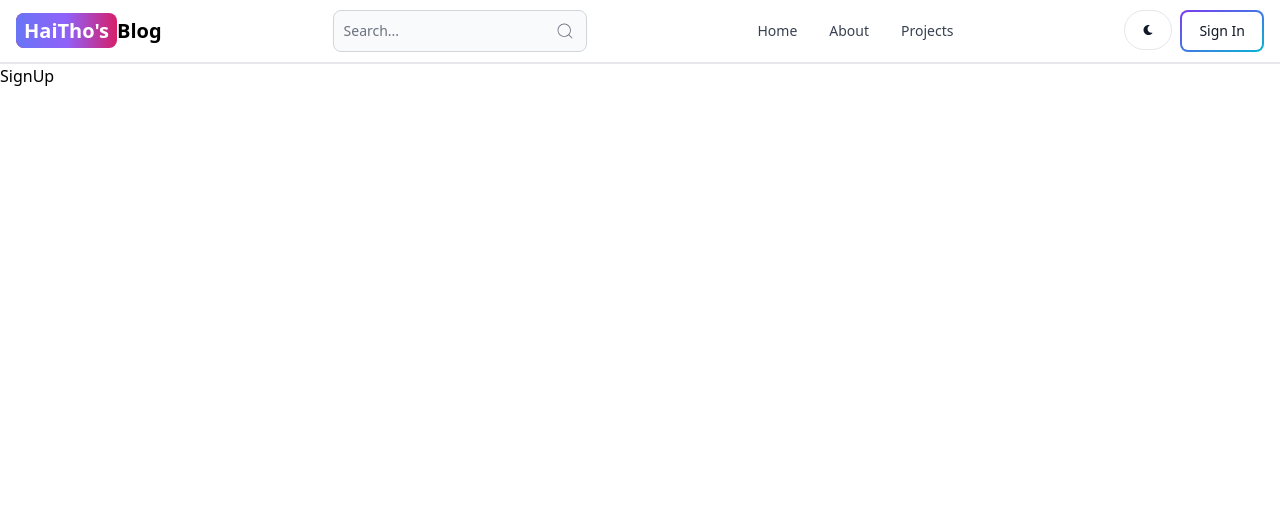
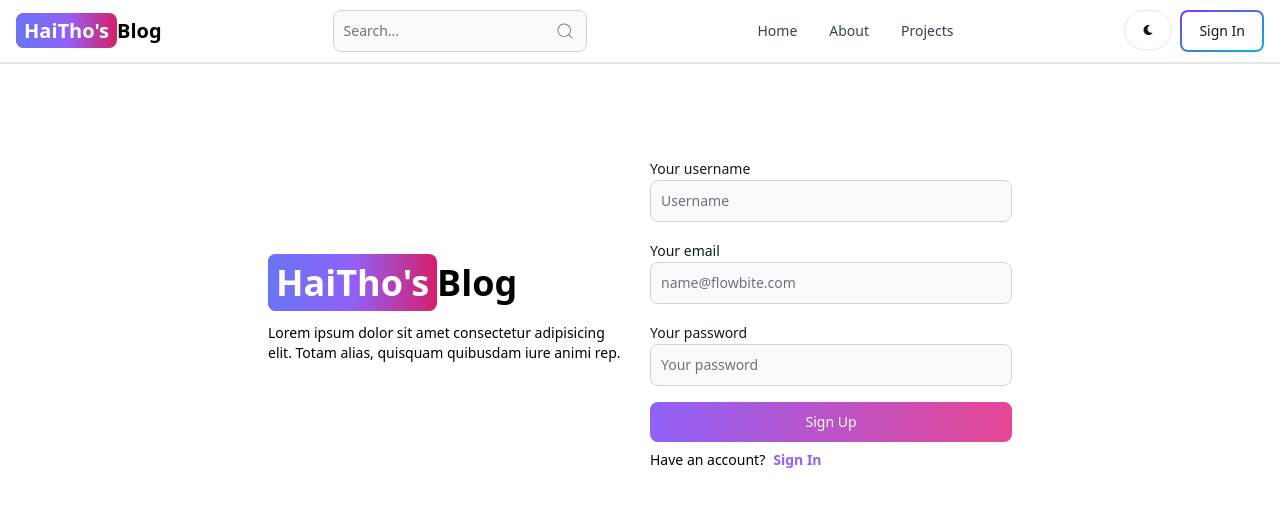
Before and after one commit to LeHaiTho/blog-project, a React (Vite) app in the folder client/: page /sign-up in a window 1280 px wide. Shown: the top 506 px of the page. Built offline with nearby package versions, Linux system fonts and the light colour scheme.

Commit message:
create sign up page UI

```diff
--- a/client/src/pages/SignUp.jsx
+++ b/client/src/pages/SignUp.jsx
@@ -1,5 +1,53 @@
+import { Button, Label, TextInput } from "flowbite-react";
+import { Link } from "react-router-dom";
+
 function SignUp() {
-    return <div>SignUp</div>;
+    return (
+        <div className="mt-20 min-h-screen">
+            <div className="flex flex-col p-3 md:flex-row max-w-3xl mx-auto gap-5 md:items-center">
+            {/* left */}
+            <div className="flex-1">
+            <Link
+                to="/"
+                className="text-4xl font-bold dark:text-white">
+                <span className="px-2 py-1 text-white bg-pink-600 rounded-lg bg-gradient-to-r from-indigo-500 via-purple-500">
+                    HaiTho&#39;s
+                </span>
+                Blog
+            </Link>
+            <p className="mt-5 text-sm">
+                Lorem ipsum dolor sit amet consectetur adipisicing elit. Totam alias, quisquam quibusdam iure animi rep.
+            </p>
+            </div>
+            {/* right */}
+            <div className="flex-1">
+                <form className="flex flex-col gap-4">
+                    <div className="">
+                        <Label value="Your username"/>
+                        <TextInput id="username" type="text" placeholder="Username" required />
+                    </div>
+                    <div className="">
+                        <Label value="Your email"/>
+                        <TextInput id="email" type="email" placeholder="name@flowbite.com" required />
+                    </div>
+                    <div className="">
+                        <Label value="Your password"/>
+                        <TextInput id="password" type="password" placeholder="Your password" required />
+                    </div>
+                    <Button gradientDuoTone="purpleToPink" type="submit">
+                        Sign Up
+                    </Button>
+                </form>
+                <div className="flex gap-2 mt-2 text-sm">
+                    <span>Have an account?</span>
+                    <Link to="/sign-in" className="text-purple-500 font-semibold">
+                        Sign In
+                    </Link>
+                </div>
+            </div>
+            </div>
+        </div>
+    )
 }
 
 export default SignUp;
--- a/package.json
+++ b/package.json
@@ -17,6 +17,7 @@
         "dotenv": "^16.4.5",
         "express": "^4.19.2",
         "mongoose": "^8.4.1",
-        "nodemon": "^3.1.3"
+        "nodemon": "^3.1.3",
+        "yarn": "^1.22.22"
     }
 }
```
Also changed, not shown: 2 other files (tests, documents, lock files or other folders).
